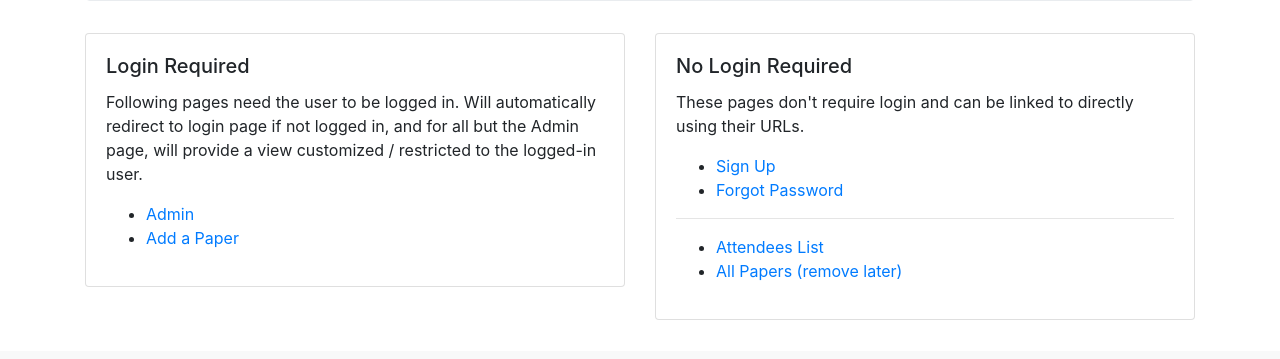
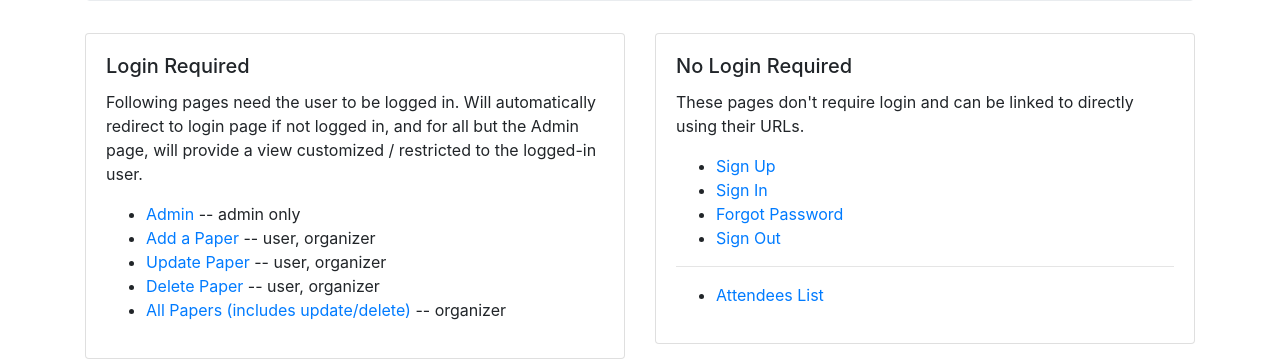
Before and after one commit to sujitpal/sherpa, a Django app: page / in a window 1280 px wide. Shown: the part 449-808 px from the top of the page. Before the commit the page ends 769 px from the top, so only its background shows below. Run offline with Django 3.2, Linux system fonts and the light colour scheme; some libraries are stand-ins or nearby versions.

Commit message:
fix: add links

```diff
--- a/templates/apps/index.html
+++ b/templates/apps/index.html
@@ -28,8 +28,11 @@ Sherpa Index Page
                     <p class="card-text">Following pages need the user to be logged in. Will automatically redirect to login page if not logged in,
                         and for all but the Admin page, will provide a view customized / restricted to the logged-in user.</p>
                     <ul>
-                        <li><a href="/admin">Admin</a></li>
-                        <li><a href="/paper/new">Add a Paper</a></li>
+                        <li><a href="/admin">Admin</a> -- admin only</li>
+                        <li><a href="/paper/new">Add a Paper</a> -- user, organizer</li>
+                        <li><a href="/paper/1/update">Update Paper</a> -- user, organizer</li>
+                        <li><a href="/paper/1/delete">Delete Paper</a> -- user, organizer</li>
+                        <li><a href="/papers">All Papers (includes update/delete)</a> -- organizer</li>
                     </ul>
                 </div>
             </div>
@@ -41,12 +44,13 @@ Sherpa Index Page
                     <p class="card-text">These pages don't require login and can be linked to directly using their URLs.</p>
                     <ul>
                         <li><a href="/signup">Sign Up</a></li>
+                        <li><a href="/signin">Sign In</a></li>
                         <li><a href="/password_reset">Forgot Password</a></li>
+                        <li><a href="/signout">Sign Out</a></li>
                     </ul>
                     <hr/>
                     <ul>
                         <li><a href="/attendees">Attendees List</a></li>
-                        <li><a href="/papers">All Papers (remove later)</a></li>
                     </ul>
                 </div>
             </div>
```
